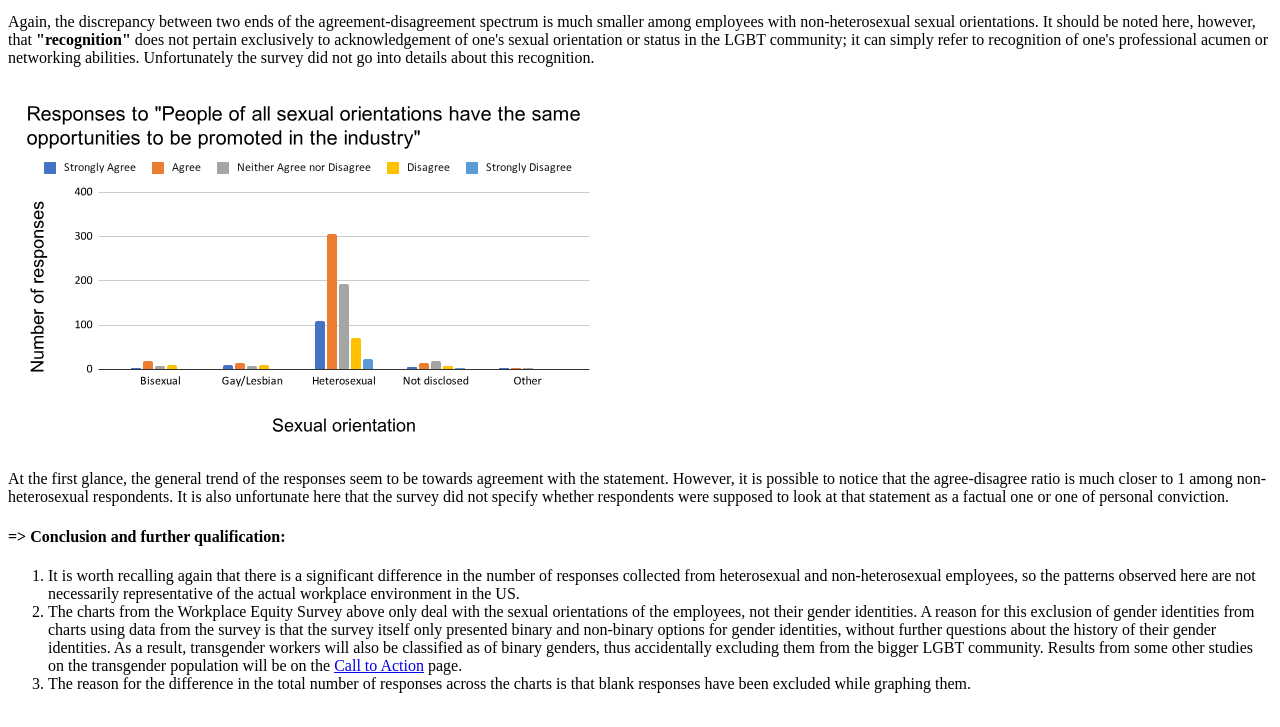
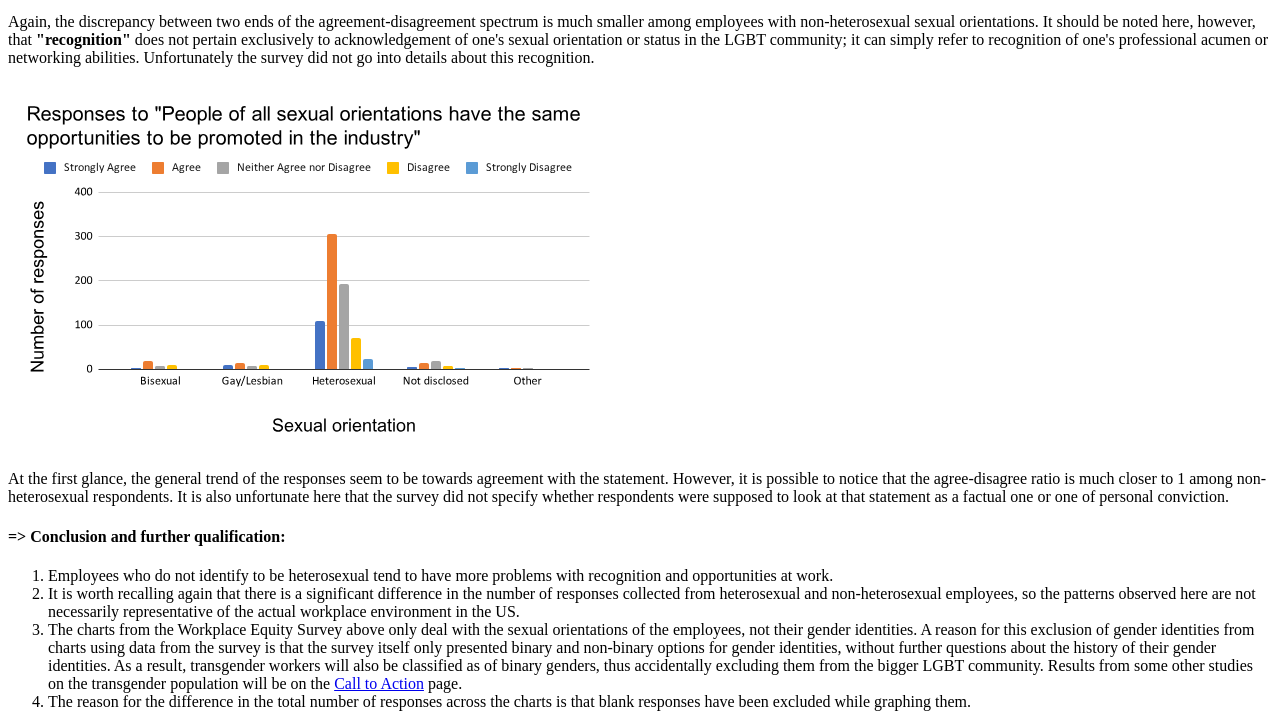
Before and after one commit to kdv1512/testPage, a plain HTML site: page Menus/MainFigures.html in a window 1280 px wide. Shown: the part 1959-2686 px from the top of the page. Drawn offline with nearby package versions, Linux system fonts and the light colour scheme.

Commit message:
draft Wed

```diff
--- a/Menus/MainFigures.html
+++ b/Menus/MainFigures.html
@@ -65,6 +65,7 @@
     <p> At the first glance, the general trend of the responses seem to be towards agreement with the statement. However, it is possible to notice that the agree-disagree ratio is much closer to 1 among non-heterosexual respondents. It is also unfortunate here that the survey did not specify whether respondents were supposed to look at that statement as a factual one or one of personal conviction. </p>
     <h4> => Conclusion and further qualification: </h4>
     <ol>
+    <li> Employees who do not identify to be heterosexual tend to have more problems with recognition and opportunities at work.</li>
     <li> It is worth recalling again that there is a significant difference in the number of responses collected from heterosexual and non-heterosexual employees, so the patterns observed here are not necessarily representative of the actual workplace environment in the US. </li>
     <li> The charts from the Workplace Equity Survey above only deal with the sexual orientations of the employees, not their gender identities. A reason for this exclusion of gender identities from charts using data from the survey is that the survey itself only presented binary and non-binary options for gender identities, without further questions about the history of their gender identities. As a result, transgender workers will also be classified as of binary genders, thus accidentally excluding them from the bigger LGBT community. Results from some other studies on the transgender population will be on the <a href="CalltoAction.html"> Call to Action</a> page. </li>
     <li> The reason for the difference in the total number of responses across the charts is that blank responses have been excluded while graphing them. </li>
```
